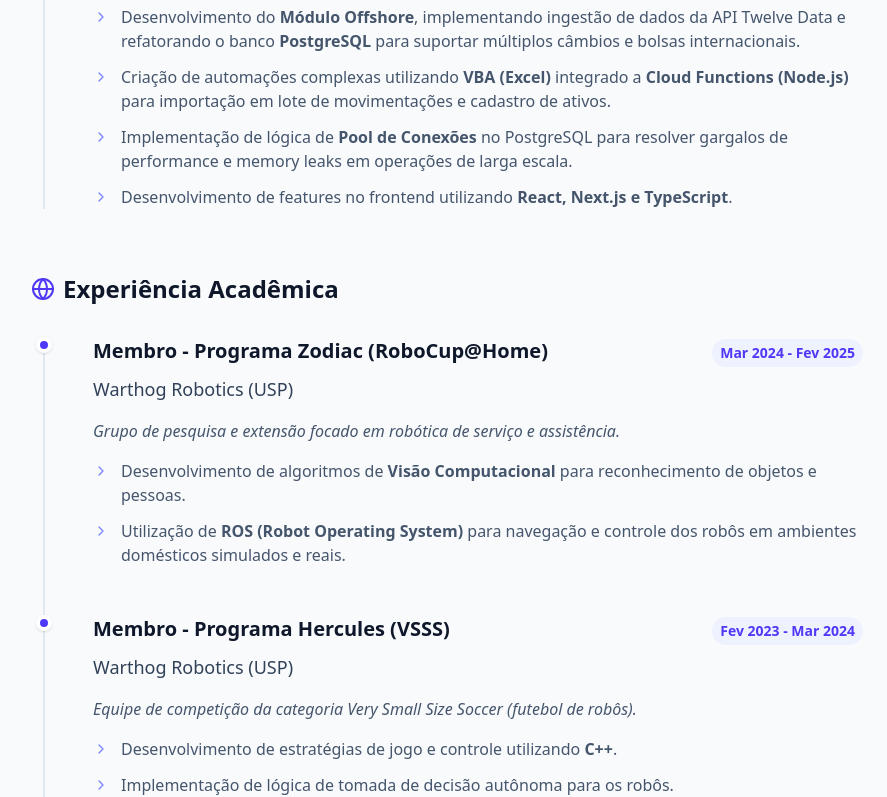
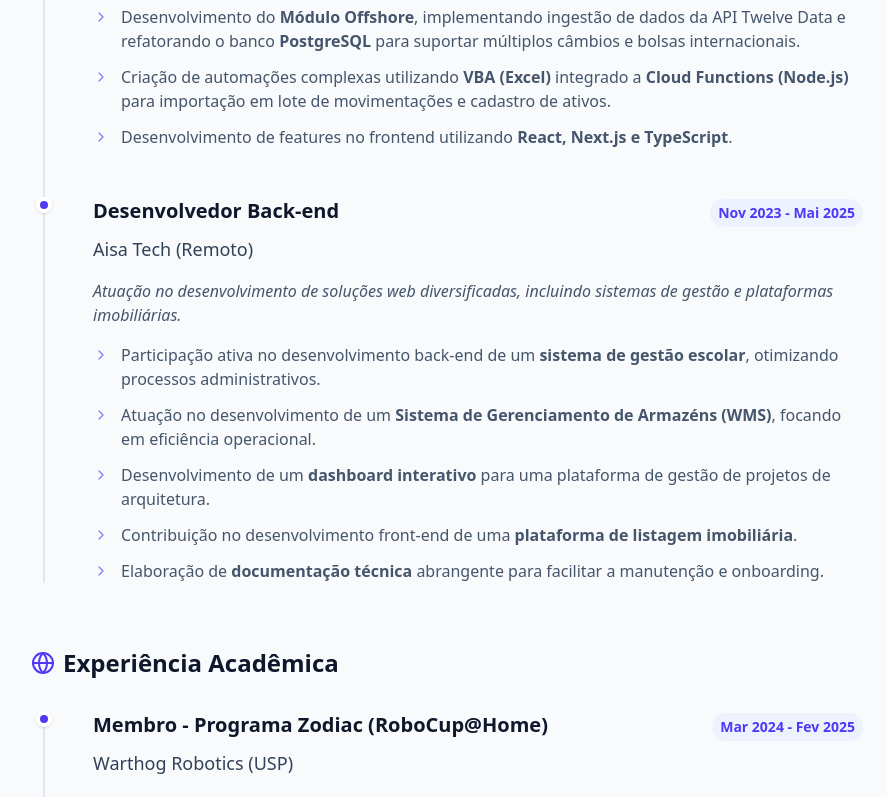
Before and after one commit to EduardoWS/ERDev-portfolio, a Next.js app: page / in a window 1280 px wide. Shown: the part 1300-2097 px from the top of the page, without its empty margins (193-1080 px from the left). Built offline with nearby package versions, Linux system fonts and the light colour scheme.

Commit message:
feat: Add interactive particle background component and localized resume content data.

```diff
--- a/app/components/ParticleBackground.tsx
+++ b/app/components/ParticleBackground.tsx
@@ -50,15 +50,15 @@ export const ParticleBackground: React.FC<ParticleBackgroundProps> = ({ theme })
       canvas.height = height;
 
       // Reduced density: increased divisor from 15000 to 25000
-      const particleCount = Math.floor((width * height) / 4000);
+      const particleCount = Math.floor((width * height) / 5000);
 
       particles = [];
       for (let i = 0; i < particleCount; i++) {
         particles.push({
           x: Math.random() * width,
           y: Math.random() * height,
-          vx: (Math.random() - 0.5) * 0.7, // Slower movement
-          vy: (Math.random() - 0.5) * 0.7,
+          vx: (Math.random() - 0.5) * 0.3, // Slower movement
+          vy: (Math.random() - 0.5) * 0.3,
           size: Math.random() * 1.7 + 0.2, // Smaller stars
           alpha: Math.random(),
           targetAlpha: Math.random(),
--- a/app/data/resume-content.ts
+++ b/app/data/resume-content.ts
@@ -27,8 +27,20 @@ export const resumeContent = {
           "Liderança na integração com a **API do Canva** via OAuth 2.0 para geração automatizada de relatórios de investimento em PDF, resolvendo problemas de inconsistência visual.",
           "Desenvolvimento do **Módulo Offshore**, implementando ingestão de dados da API Twelve Data e refatorando o banco **PostgreSQL** para suportar múltiplos câmbios e bolsas internacionais.",
           "Criação de automações complexas utilizando **VBA (Excel)** integrado a **Cloud Functions (Node.js)** para importação em lote de movimentações e cadastro de ativos.",
-          "Implementação de lógica de **Pool de Conexões** no PostgreSQL para resolver gargalos de performance e memory leaks em operações de larga escala.",
           "Desenvolvimento de features no frontend utilizando **React, Next.js e TypeScript**."
+        ]
+      },
+      {
+        company: "Aisa Tech (Remoto)",
+        role: "Desenvolvedor Back-end",
+        period: "Nov 2023 - Mai 2025",
+        description: "Atuação no desenvolvimento de soluções web diversificadas, incluindo sistemas de gestão e plataformas imobiliárias.",
+        achievements: [
+          "Participação ativa no desenvolvimento back-end de um **sistema de gestão escolar**, otimizando processos administrativos.",
+          "Atuação no desenvolvimento de um **Sistema de Gerenciamento de Armazéns (WMS)**, focando em eficiência operacional.",
+          "Desenvolvimento de um **dashboard interativo** para uma plataforma de gestão de projetos de arquitetura.",
+          "Contribuição no desenvolvimento front-end de uma **plataforma de listagem imobiliária**.",
+          "Elaboração de **documentação técnica** abrangente para facilitar a manutenção e onboarding."
         ]
       }
     ],
@@ -131,8 +143,20 @@ export const resumeContent = {
           "Led the integration with **Canva API** via OAuth 2.0 for automated PDF investment report generation, solving visual inconsistency issues.",
           "Developed the **Offshore Module**, implementing data ingestion from Twelve Data API and refactoring the **PostgreSQL** database to support multiple currencies and international exchanges.",
           "Created complex automations using **VBA (Excel)** integrated with **Cloud Functions (Node.js)** for bulk transaction import and asset registration.",
-          "Implemented **Connection Pooling** logic in PostgreSQL to resolve performance bottlenecks and memory leaks in large-scale operations.",
           "Developed frontend features using **React, Next.js, and TypeScript**."
+        ]
+      },
+      {
+        company: "Aisa Tech (Remote)",
+        role: "Back-end Developer",
+        period: "Nov 2023 - May 2025",
+        description: "Worked on the development of diverse web solutions, including management systems and real estate platforms.",
+        achievements: [
+          "Contributed to the backend of a **school management system**, optimizing administrative workflows.",
+          "Participated in the development of a **Warehouse Management System (WMS)**, enhancing operational efficiency.",
+          "Developed an interactive **dashboard** for an architecture project management platform.",
+          "Contributed to the frontend development of a **real estate listing platform** for agencies and users.",
+          "Authored comprehensive **technical documentation** to support system maintenance and onboarding."
         ]
       }
     ],
```
